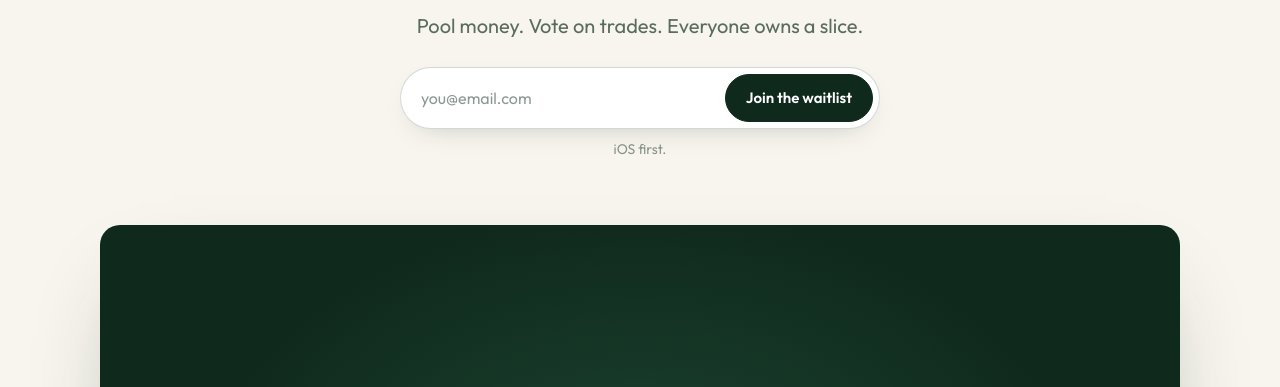
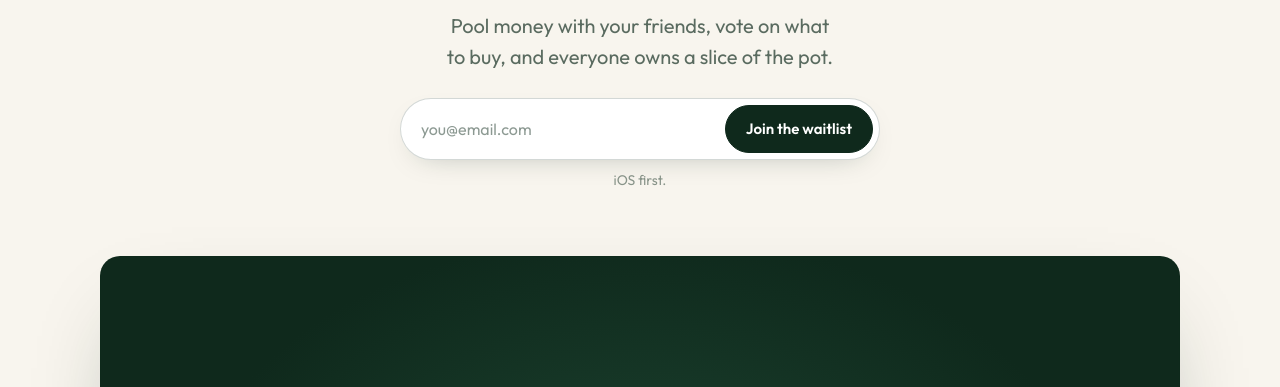
Before and after one commit to lognorman20/monaco, a website: page apps/web/index.html in a window 1280 px wide. Shown: the part 413-800 px from the top of the page. Drawn offline with Linux system fonts and the light colour scheme.

Commit message:
Trim parataxis from the landing page hero copy
The subhead was three short sentences in a row. Connect it into one
sentence and match the meta/OG description tags to it.

```diff
--- a/apps/web/index.html
+++ b/apps/web/index.html
@@ -4,14 +4,14 @@
 <meta charset="utf-8">
 <meta name="viewport" content="width=device-width, initial-scale=1, viewport-fit=cover">
 <title>Monaco · Start a hedge fund with your friends</title>
-<meta name="description" content="Pool money with your friends and vote on which stocks to buy together. Every member owns a slice of the pot. Join the Monaco waitlist.">
+<meta name="description" content="Pool money with your friends, vote on what to buy, and everyone owns a slice of the pot. Join the Monaco waitlist.">
 <meta name="theme-color" content="#F8F5EE">
 <link rel="icon" href="/assets/favicon.svg" type="image/svg+xml">
 <link rel="apple-touch-icon" href="/assets/apple-touch-icon.png">
 <meta property="og:type" content="website">
 <meta property="og:url" content="https://trymonaco.xyz/">
 <meta property="og:title" content="Monaco · Start a hedge fund with your friends">
-<meta property="og:description" content="Pool money with your friends, vote on trades, and own a slice of the pot. Join the waitlist.">
+<meta property="og:description" content="Pool money with your friends, vote on what to buy, and everyone owns a slice of the pot. Join the waitlist.">
 <meta property="og:image" content="https://trymonaco.xyz/assets/og.png">
 <meta name="twitter:card" content="summary_large_image">
 <meta name="twitter:image" content="https://trymonaco.xyz/assets/og.png">
@@ -142,7 +142,7 @@
     <div class="wrap">
       <span class="pill rise"><span class="dot"><img src="/assets/mark-ink.svg" alt=""></span>Coming to iOS</span>
       <h1 class="rise">Start a hedge fund with your <em>friends.</em></h1>
-      <p class="sub rise">Pool money. Vote on trades. Everyone owns a slice.</p>
+      <p class="sub rise">Pool money with your friends, vote on what to buy, and everyone owns a slice of the pot.</p>
       <form class="join rise" data-waitlist novalidate>
         <div class="field">
           <label for="email-hero" class="hp">Email</label>
```
